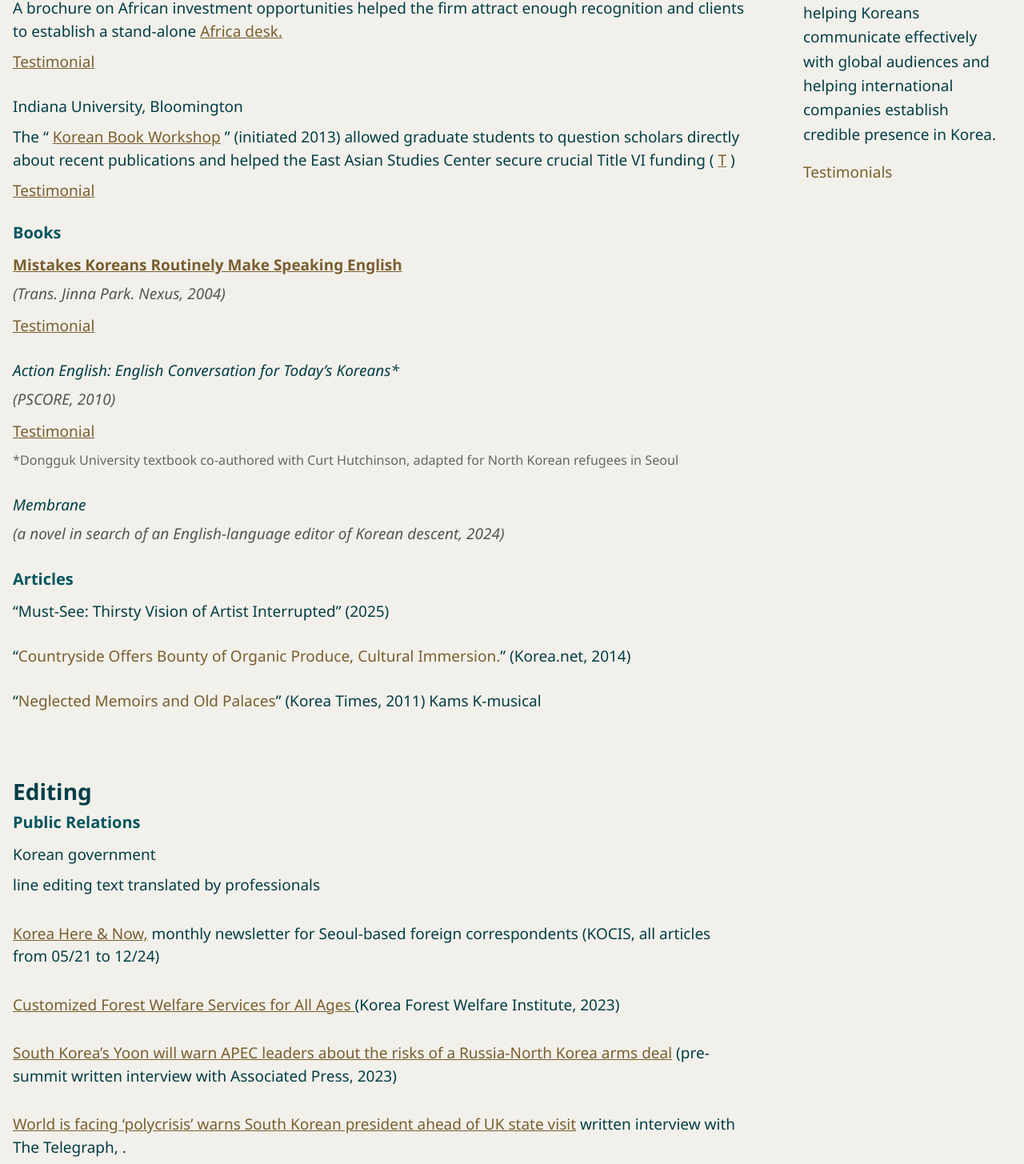
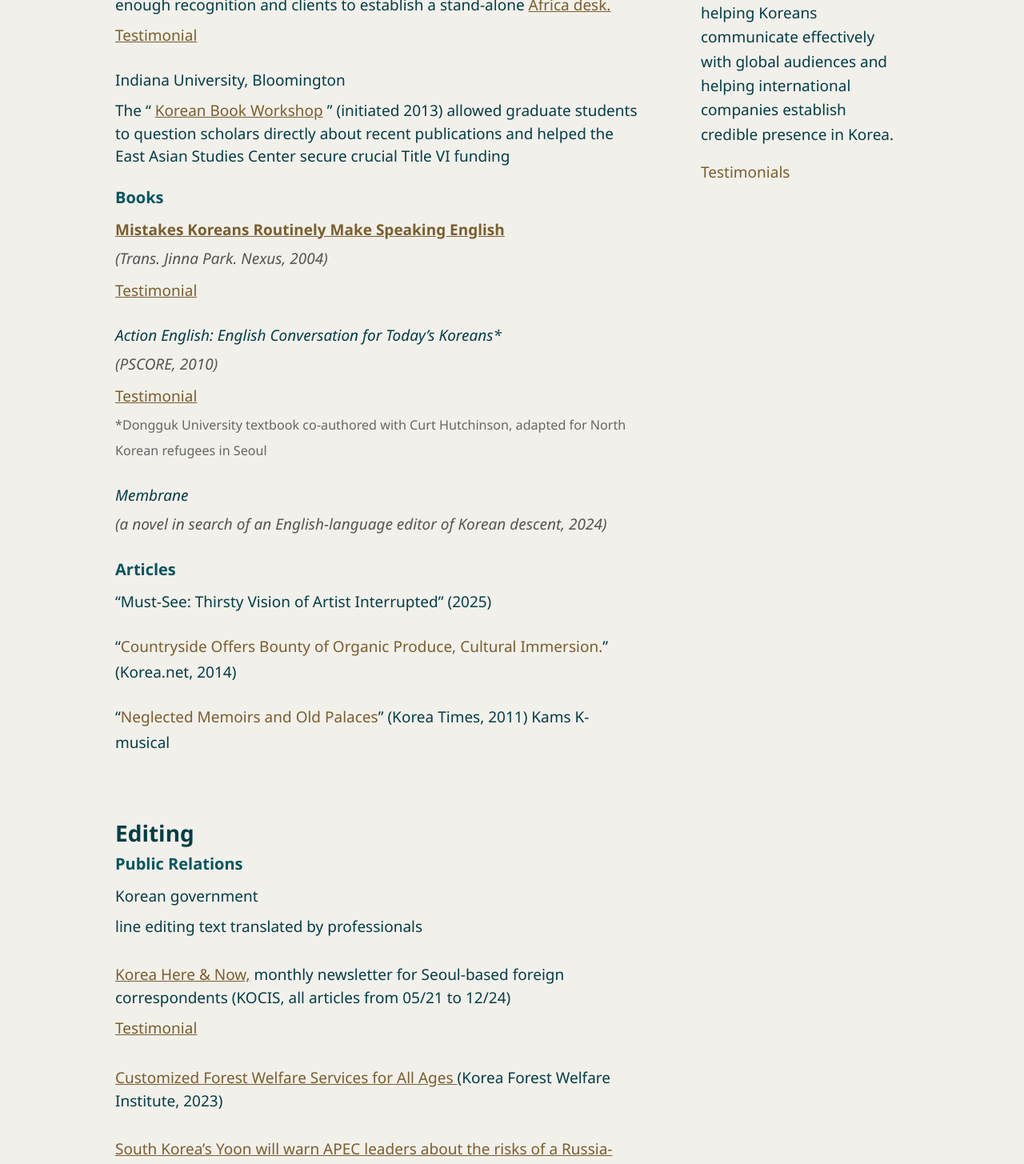
Before and after one commit to wksnders/David-Portfolio, a Vue app: page / in a window 1280 px wide. Shown: the part 720-2175 px from the top of the page at 80% size. Built offline with nearby package versions, Linux system fonts and the light colour scheme.

Commit message:
formatting and content changes

```diff
--- a/public/locales/en.yaml
+++ b/public/locales/en.yaml
@@ -27,12 +27,12 @@
 writing.PublicRelations.2.bodyText1: "The “"
 writing.PublicRelations.2.bodyLinkText1: "Korean Book Workshop"
 writing.PublicRelations.2.bodyLink1: "https://www.youtube.com/watch?v=x9ywhsdYnto"
-writing.PublicRelations.2.bodyText2: "” (initiated 2013) allowed graduate students to question scholars directly about recent publications and helped the East Asian Studies Center secure crucial Title VI funding ("
-writing.PublicRelations.2.bodyLinkText2: "T"
-writing.PublicRelations.2.bodyLink2: "https://www.youtube.com/watch?v=x9ywhsdYnto"
-writing.PublicRelations.2.bodyText3: ")"
-writing.PublicRelations.2.testimonialLabel: "Testimonial"
-writing.PublicRelations.2.testimonialLink: "./testimonials"
+writing.PublicRelations.2.bodyText2: "” (initiated 2013) allowed graduate students to question scholars directly about recent publications and helped the East Asian Studies Center secure crucial Title VI funding"
+writing.PublicRelations.2.bodyLinkText2: ""
+writing.PublicRelations.2.bodyLink2: ""
+writing.PublicRelations.2.bodyText3: ""
+writing.PublicRelations.2.testimonialLabel: ""
+writing.PublicRelations.2.testimonialLink: ""
 
 Subsection.writing.Books: "Books"
 Subsection.writing.Books.description: ""
@@ -94,8 +94,8 @@
 editing.PublicRelations.2.bodyLinkText2: ""
 editing.PublicRelations.2.bodyLink2: ""
 editing.PublicRelations.2.bodyText3: ""
-editing.PublicRelations.2.testimonialLabel: ""
-editing.PublicRelations.2.testimonialLink: ""
+editing.PublicRelations.2.testimonialLabel: "Testimonial"
+editing.PublicRelations.2.testimonialLink: "./testimonials#testimonial-2"
 editing.PublicRelations.3.location: ""
 editing.PublicRelations.3.bodyText1: ""
 editing.PublicRelations.3.bodyLinkText1: "Customized Forest Welfare Services for All Ages "
@@ -114,8 +114,8 @@
 editing.PublicRelations.4.bodyLinkText2: ""
 editing.PublicRelations.4.bodyLink2: ""
 editing.PublicRelations.4.bodyText3: ""
-editing.PublicRelations.4.testimonialLabel: ""
-editing.PublicRelations.4.testimonialLink: ""
+editing.PublicRelations.4.testimonialLabel: "Testimonial"
+editing.PublicRelations.4.testimonialLink: "./testimonials#testimonial-2"
 editing.PublicRelations.5.location: ""
 editing.PublicRelations.5.bodyText1: ""
 editing.PublicRelations.5.bodyLinkText1: "World is facing ‘polycrisis’ warns South Korean president ahead of UK state visit"
--- a/src/assets/style.css
+++ b/src/assets/style.css
@@ -75,6 +75,10 @@
   -moz-osx-font-smoothing: grayscale;
 }
 
+.main-content{
+  padding: 0 1rem;
+}
+
 main{
 	width: 100%;
 	min-height: 60dvh;
@@ -135,6 +139,9 @@
 	  font-size: 15px;
 	  line-height: 19px;
   }
+  .main-content{
+    padding: 0 7%;
+  }
 }
 
 @media (min-width: 1000px) {
@@ -149,6 +156,9 @@
 	  font-size: 19px;
 	  line-height: 32px;
   }
+  .main-content{
+    padding: 0 10%;
+  }
 }
 
 @media (hover: hover) {
--- a/src/components/IntroductionImages.vue
+++ b/src/components/IntroductionImages.vue
@@ -15,7 +15,6 @@
   display: flex;
   flex-direction: column;
   gap: 1rem;
-  padding: 0 10%;
   box-sizing: border-box;
 }
 
--- a/src/views/ContactPage.vue
+++ b/src/views/ContactPage.vue
@@ -21,7 +21,7 @@
   gap: 2rem;
 }
 
-@media (min-width: 800px) {
+@media (min-width: 1000px) {
   .main-content {
     flex-direction: row;
     align-items: flex-start;
--- a/src/views/HomePage.vue
+++ b/src/views/HomePage.vue
@@ -69,7 +69,7 @@
   gap: 2rem;
 }
 
-@media (min-width: 800px) {
+@media (min-width: 1000px) {
   .main-content {
     flex-direction: row;
     align-items: flex-start;
```
